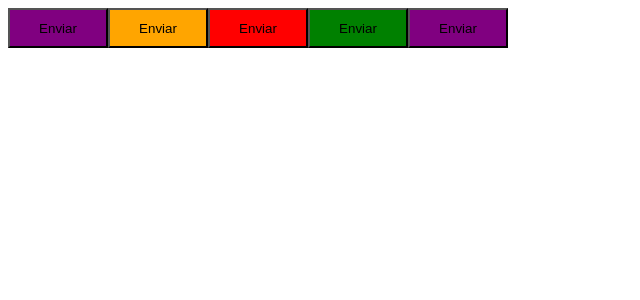
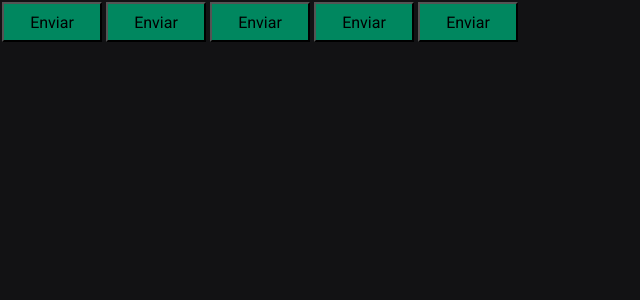
Before and after one commit to HenriqueMart/ignite_times_pomodoro, a React (Vite) app: page / in a window 1280 px wide. Shown: the top 300 px of the page, without its empty margins (0-640 px from the left). Built offline with nearby package versions, Linux system fonts and the light colour scheme.

Commit message:
Feat: add Eslint and Style Components

```diff
--- a/index.html
+++ b/index.html
@@ -2,8 +2,15 @@
 <html lang="en">
   <head>
     <meta charset="UTF-8" />
+
+    <link rel="preconnect" href="https://fonts.googleapis.com">
+    <link rel="preconnect" href="https://fonts.gstatic.com" crossorigin>
+
     <meta name="viewport" content="width=device-width, initial-scale=1.0" />
     <title>Ignite Times</title>
+
+    <link href="https://fonts.googleapis.com/css2?family=Roboto+Mono:ital,wght@0,100..700;1,100..700&family=Roboto:ital,wght@0,100..900;1,100..900&display=swap" rel="stylesheet"/>
+
   </head>
   <body>
     <div id="root"></div>
--- a/package.json
+++ b/package.json
@@ -10,6 +10,7 @@
     "preview": "vite preview"
   },
   "dependencies": {
+    "@rocketseat/eslint-config": "^2.2.2",
     "react": "^19.1.0",
     "react-dom": "^19.1.0",
     "style-components": "^0.1.0",
@@ -21,7 +22,7 @@
     "@types/react-dom": "^19.1.6",
     "@types/styled-components": "^5.1.34",
     "@vitejs/plugin-react": "^4.5.2",
-    "eslint": "^9.29.0",
+    "eslint": "^9.30.0",
     "eslint-plugin-react-hooks": "^5.2.0",
     "eslint-plugin-react-refresh": "^0.4.20",
     "globals": "^16.2.0",
--- a/src/App.tsx
+++ b/src/App.tsx
@@ -1,16 +1,20 @@
+import {ThemeProvider} from 'styled-components'
 import { Button } from './components/Button.js'
+import { defaultTheme } from './styles/themes/default.js'
+import { GlobalStyle } from './styles/global.js'
 
 export function App() {
 
 
   return (
-    <>
+    <ThemeProvider theme={defaultTheme}>
       <Button variant='primary'/>
       <Button variant='secondary'/>
       <Button variant='danger'/>
       <Button variant='sucess'/>
       <Button/>
-    </>
+       <GlobalStyle/>
+    </ThemeProvider>
   )
 }
 
--- a/src/components/Button.style.ts
+++ b/src/components/Button.style.ts
@@ -17,8 +17,11 @@
 export const ButtonContainer = styled.button<ButtonContainerProps>`
     width: 100px;
     height: 40px;
+    margin: 2px;
+    background-color: ${props => props.theme['green-500']};
 
-    ${prosp => {
+   /*
+     ${props => {
         return css `
-        background-color: ${buttonVariant[prosp.variant]}`}}
+        background-color: ${buttonVariant[props.variant]}`}}*/
     `
--- /dev/null
+++ b/src/styles/global.ts
@@ -0,0 +1,28 @@
+import {createGlobalStyle} from 'styled-components';
+
+
+
+
+export const GlobalStyle = createGlobalStyle`
+    *{
+        margin: 0;
+        padding: 0;
+        box-sizing: border-box;
+    }
+
+    :focus{
+        outline: 0;
+        box-sizing: 0 0 0 2px ${props => props.theme['green-500']};
+    }
+
+    body{
+        background-color: ${props => props.theme['gray-900']};
+        color: ${props => props.theme['gray-300']};
+    }
+
+    body, input, textarea, button{
+        font-family: 'Roboto', sans-serif;
+        font-weight: 400;
+        font-size: 1rem;
+    }
+`;
--- /dev/null
+++ b/src/styles/themes/default.ts
@@ -0,0 +1,21 @@
+export const defaultTheme={
+    white: '#FFF',
+
+  'gray-100': '#E1E1E6',
+  'gray-300': '#C4C4CC',
+  'gray-400': '#8D8D99',
+  'gray-500': '#7C7C8A',
+  'gray-600': '#323238',
+  'gray-700': '#29292E',
+  'gray-800': '#202024',
+  'gray-900': '#121214',
+
+  'green-300': '#00B37E',
+  'green-500': '#00875F',
+  'green-700': '#015F43',
+
+  'red-500': '#AB222E',
+  'red-700': '#7A1921',
+
+  'yellow-500': '#FBA94C',
+}
```
Also changed, not shown: src/@types/styled.d.ts (added, +12 -0 lines), .eslintrc.json (added), 1 other file (tests, documents, lock files or other folders).
